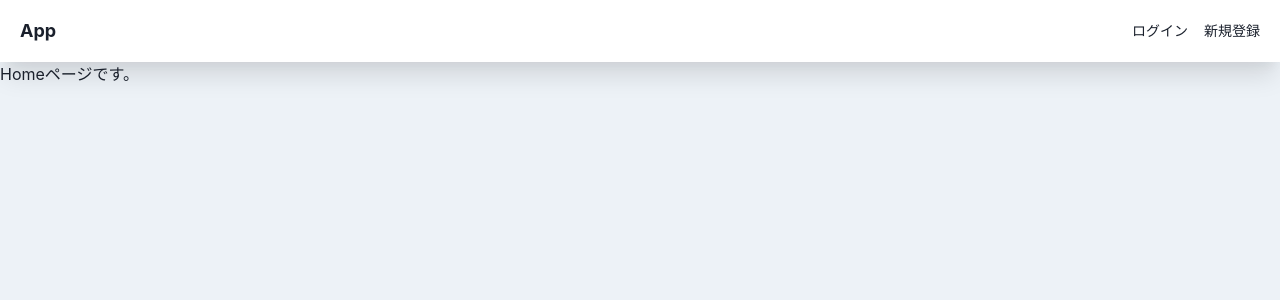
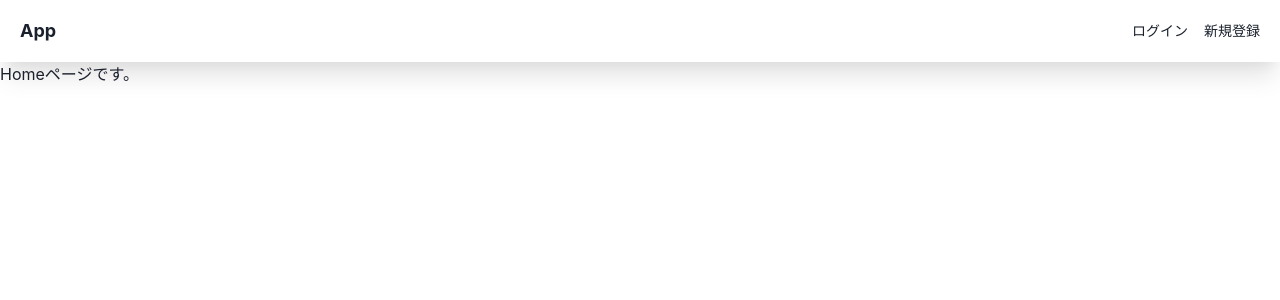
Before and after one commit to Kaiho-Tada/world_superb-view_app, a React (Create React App) app in the folder frontend/app/: page / in a window 1280 px wide. Shown: the top 300 px of the page. Built offline with nearby package versions, Linux system fonts and the light colour scheme.

Commit message:
背景色を変更

```diff
--- a/frontend/app/src/theme/theme.ts
+++ b/frontend/app/src/theme/theme.ts
@@ -4,7 +4,6 @@ const theme = extendTheme({
   styles: {
     global: {
       body: {
-        backgroundColor: "gray.100",
         color: "gray.800"
       }
     }
```
